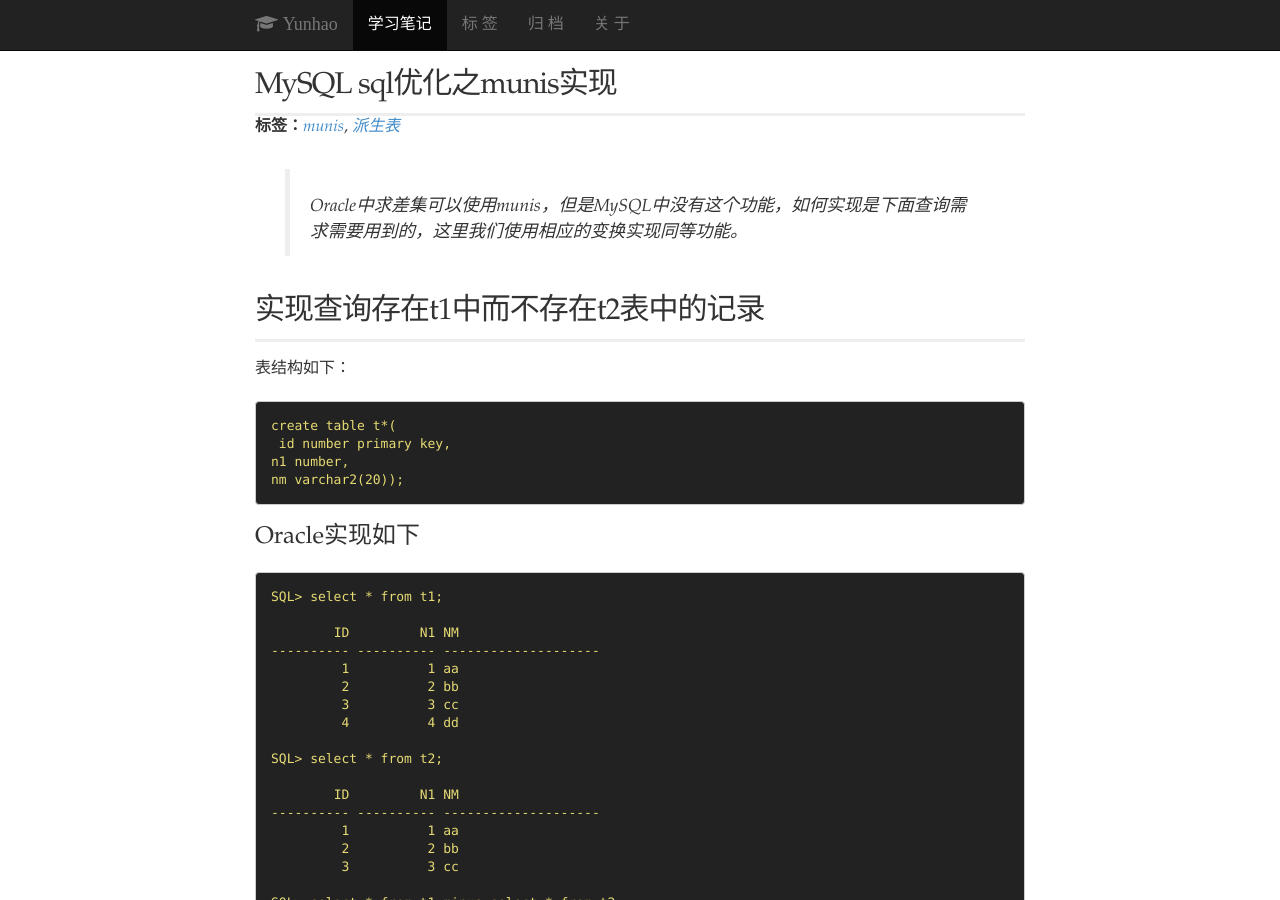
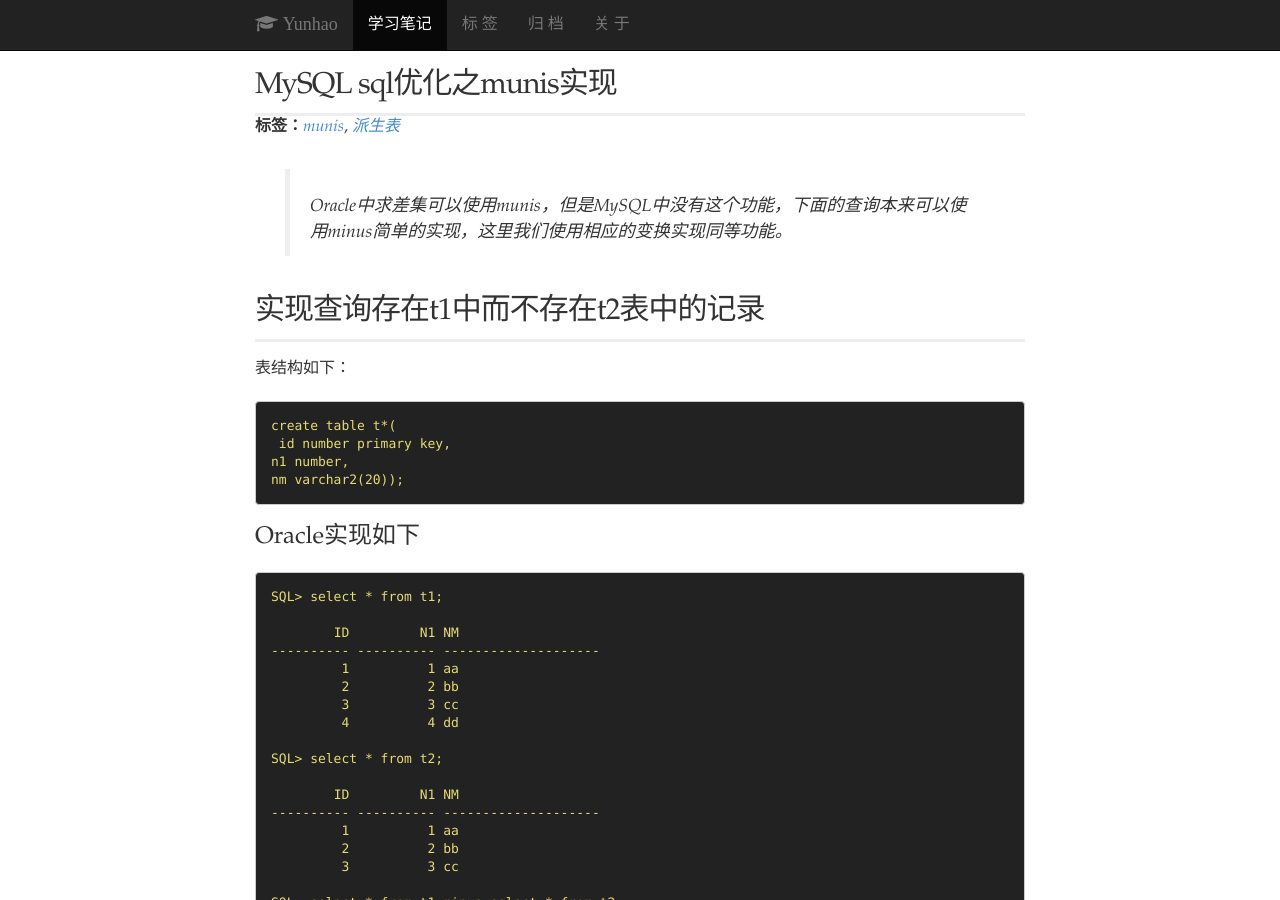
Before and after one commit to cyhao/cyhao.github.io, a Jekyll site: the page built from _posts/2018-08-29-MySQL sql优化之munis实现及DEPENDENT SUBQUERY优化.md, in a window 1280 px wide and 900 px high. Built offline with Jekyll 4.4.1, drawn with Linux system fonts in a browser that asks for light colours; nearby versions of some CDN libraries; comment, search, counter and statistics services are not loaded.

Commit message:
Update 2018-08-29-MySQL sql优化之munis实现及DEPENDENT SUBQUERY优化.md

```diff
--- a/_posts/2018-08-29-MySQL sql优化之munis实现及DEPENDENT SUBQUERY优化.md
+++ b/_posts/2018-08-29-MySQL sql优化之munis实现及DEPENDENT SUBQUERY优化.md
@@ -10,7 +10,7 @@ tags:
     - 派生表
 ---
 
->Oracle中求差集可以使用munis，但是MySQL中没有这个功能，如何实现是下面查询需求需要用到的，这里我们使用相应的变换实现同等功能。
+>Oracle中求差集可以使用munis，但是MySQL中没有这个功能，下面的查询本来可以使用minus简单的实现，这里我们使用相应的变换实现同等功能。
 
 # 实现查询存在t1中而不存在t2表中的记录
 表结构如下：
```
